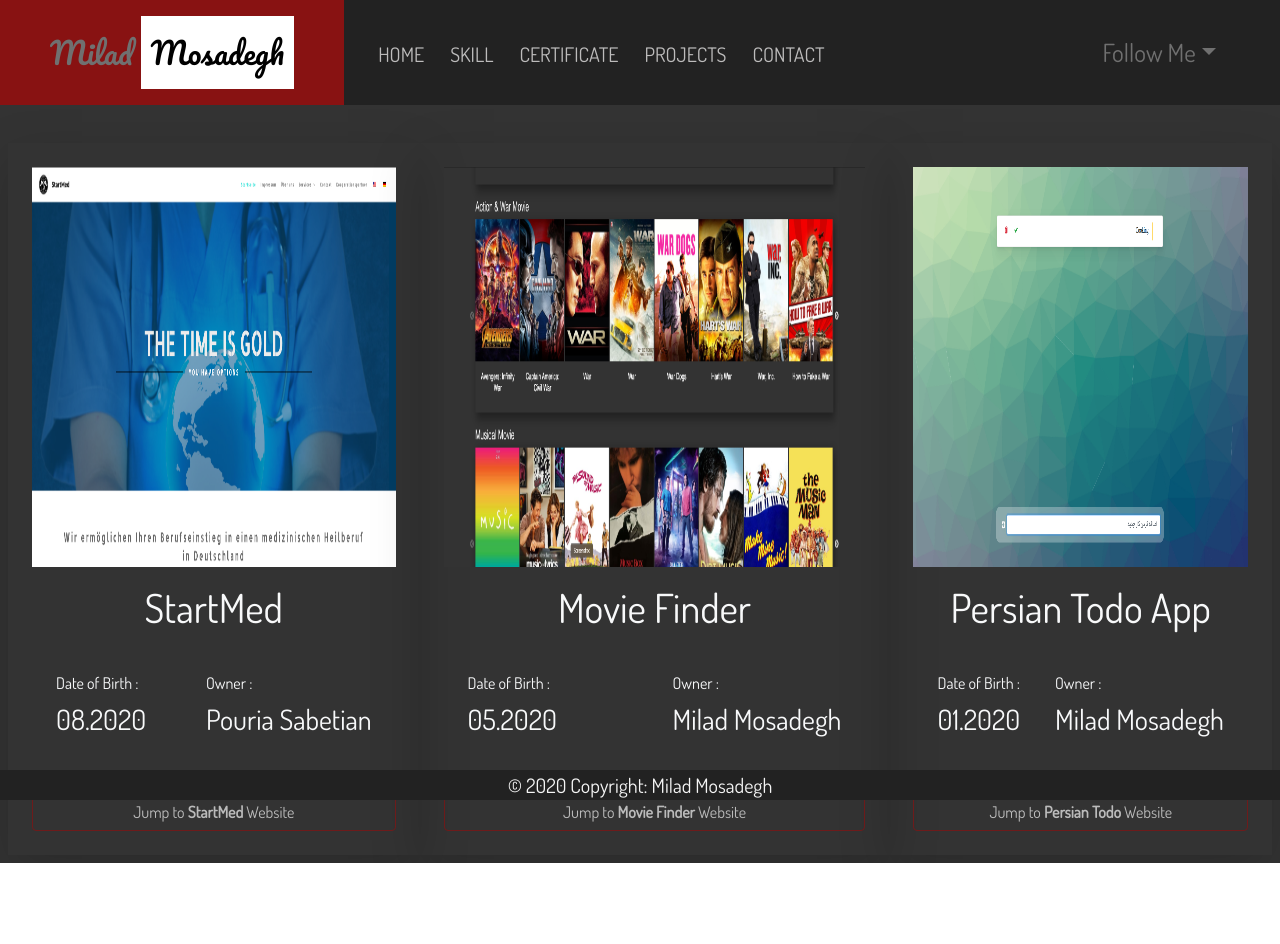
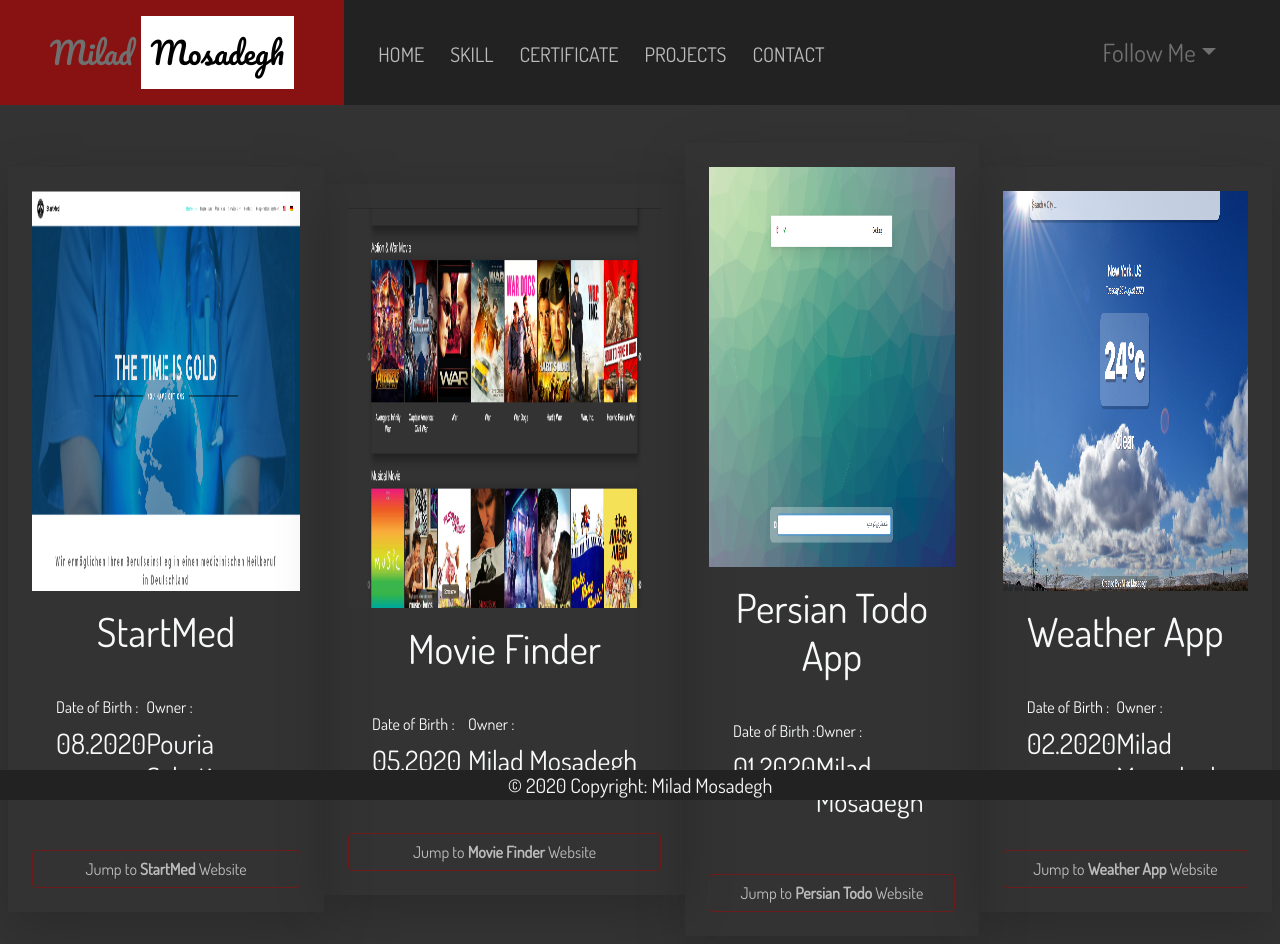
Before and after one commit to Milad-mosadegh/My-Portfolio, a React (Create React App) app: page /#/projects in a window 1280 px wide. Before the commit the page ends 863 px from the top, so only its background shows below. Built offline with nearby package versions, Linux system fonts and the light colour scheme.

Commit message:
Weather app is added

```diff
--- a/src/components/Projects/Projects.js
+++ b/src/components/Projects/Projects.js
@@ -8,6 +8,7 @@ import ProjectTemplate from './projecttemplate'
 import StartMed from '../../images/StartMed.png'
 import movieFinder from '../../images/movieFinder.png'
 import persianToDo from '../../images/2.png'
+import weather from '../../images/weather.png'
 
 function Projects() {
     return (
@@ -43,6 +44,15 @@ function Projects() {
                     websiteName="Persian Todo"
                 />
 
+                <ProjectTemplate
+                    image={weather}
+                    title="Weather App"
+                    date="02.2020"
+                    owner="Milad Mosadegh"
+                    link="https://milad-mosadegh.github.io/React-Weather"
+                    websiteName="Weather App"
+                />
+
 
             </div>
             <Footer />
```
Also changed, not shown: src/images/weather.png (added).
